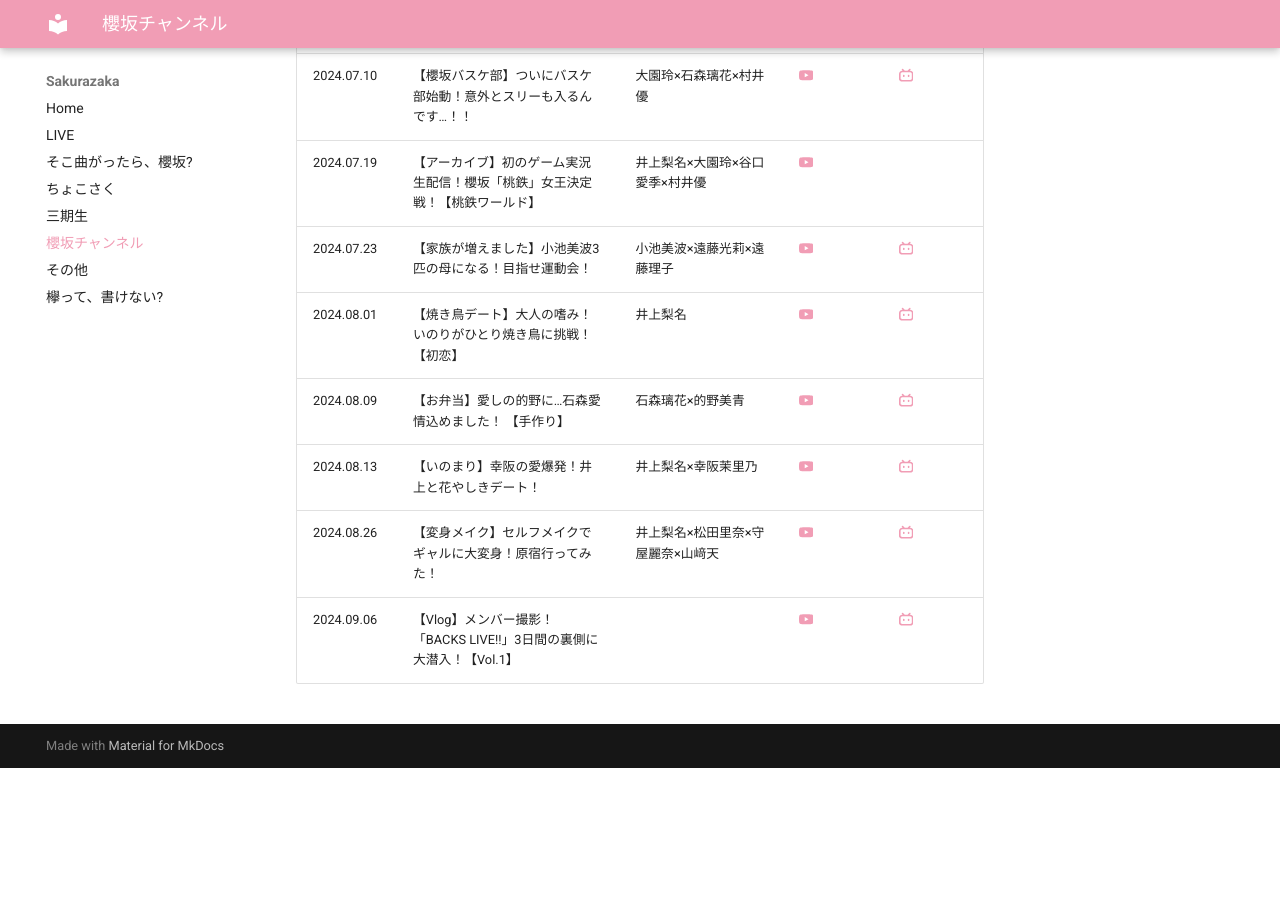
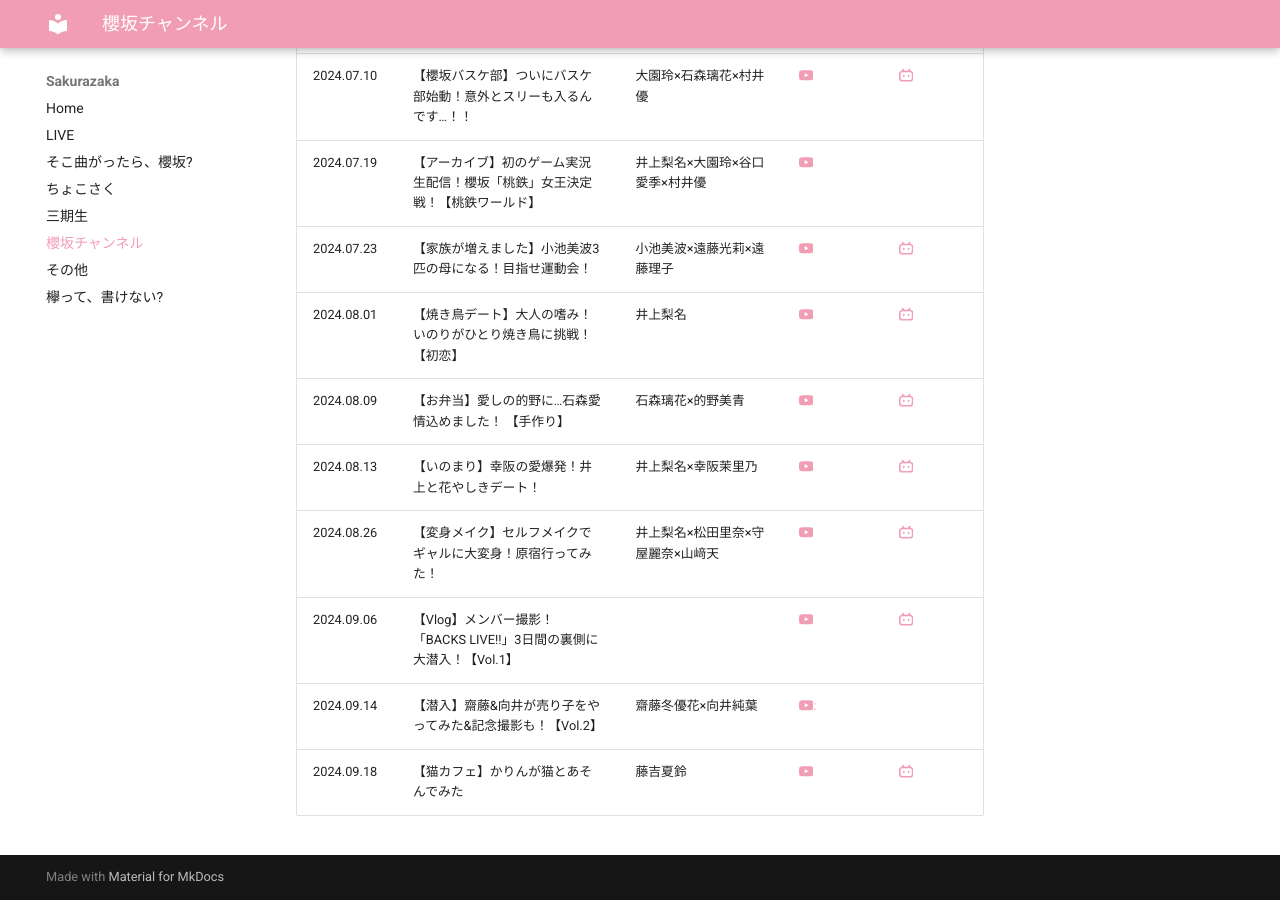
Before and after one commit to aki-192/sakura, an MkDocs documentation site: the page built from docs/yt-channel.md, in a window 1280 px wide and 900 px high, scrolled down 5279 px. Built offline with MkDocs 1.6.1 and Material for MkDocs 9.7.7, drawn with Linux system fonts in a browser that asks for light colours; before the commit the page ends 6047 px from its top, so only the background shows below that.

Commit message:
Update yt-channel.md

```diff
--- a/docs/yt-channel.md
+++ b/docs/yt-channel.md
@@ -74,3 +74,5 @@ title: 櫻坂チャンネル
 | 2024.08.13 | 【いのまり】幸阪の愛爆発！井上と花やしきデート！ | 井上梨名×幸阪茉里乃 | [:simple-youtube:](https://m.youtube.com/watch?v=GDYuXZBT_ic) | [:simple-bilibili:](https://www.bilibili.com/video/BV1o4421U7VH/) |
 | 2024.08.26 | 【変身メイク】セルフメイクでギャルに大変身！原宿行ってみた！ | 井上梨名×松田里奈×守屋麗奈×山﨑天 | [:simple-youtube:](https://www.youtube.com/watch?v=hkBoQExtLW0) | [:simple-bilibili:](https://www.bilibili.com/video/BV1iXsgeyEJF/) |
 | 2024.09.06 | 【Vlog】メンバー撮影！「BACKS LIVE!!」3日間の裏側に大潜入！【Vol.1】 | | [:simple-youtube:](https://www.youtube.com/watch?v=FK_r6GQb3ME) | [:simple-bilibili:](https://www.bilibili.com/video/BV1LopaeeEYX/) |
+| 2024.09.14 | 【潜入】齋藤&向井が売り子をやってみた&記念撮影も！【Vol.2】 | 齋藤冬優花×向井純葉 | [:simple-youtube::](https://www.youtube.com/watch?v=fz8KwqeO-oY) | |
+| 2024.09.18 | 【猫カフェ】かりんが猫とあそんでみた | 藤吉夏鈴 | [:simple-youtube:](https://www.youtube.com/watch?v=oH_ySXqLAas) | [:simple-bilibili:](https://www.bilibili.com/video/BV1sGtEeREf9/) |
```
